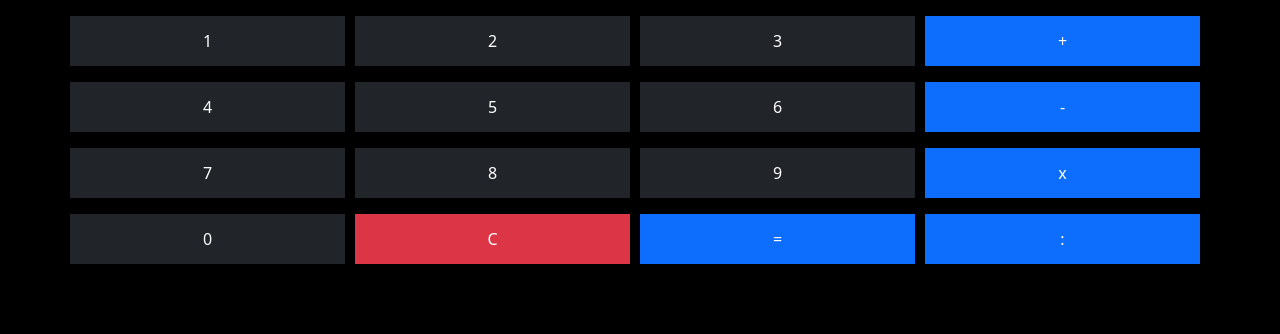
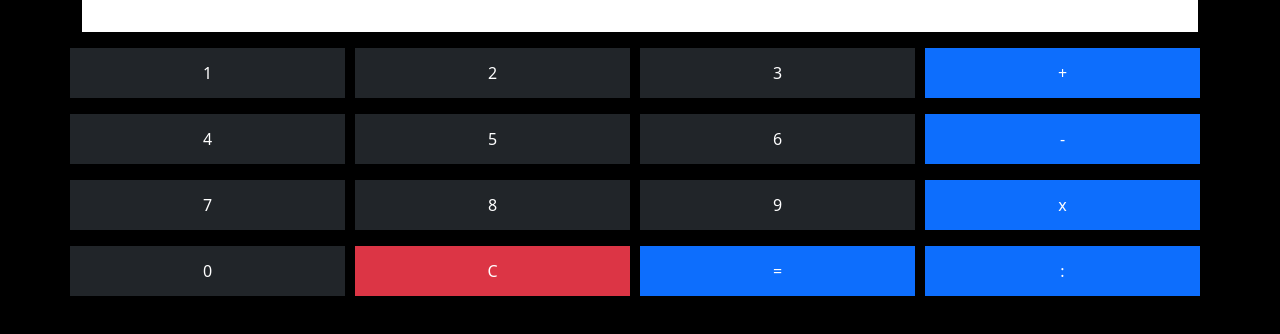
Before and after one commit to ZhafranBahij/calculator-app, a React (Create React App) app: page / in a window 1280 px wide. Shown: the top 334 px of the page. Built offline with nearby package versions, Linux system fonts and the light colour scheme.

Commit message:
Add some design

```diff
--- a/src/App.css
+++ b/src/App.css
@@ -1,3 +1,7 @@
+body {
+  background-color: black;
+}
+
 .col {
   height: 50px;
   display: flex;
@@ -6,6 +10,6 @@
   margin-right: 10px;
 }
 
-body {
-  background-color: black;
+.result {
+  height: 2em;
 }
--- a/src/App.js
+++ b/src/App.js
@@ -75,16 +75,13 @@ class Calculator extends react.Component {
         number += operations.charAt(i);
       }
     }
-    this.temp_number_group.push(parseInt(number));
-    console.log(this.temp_number_group);
-    let number1 = this.temp_number_group.pop();
-    let number2 = this.temp_number_group.pop();
-    let operation = this.temp_operator_group.pop();
-    number = this.some_operation(number1, number2, operation);
-    console.log(number);
-    console.log(`${number1} ${operation} ${number2} = ${number}`);
+
+    this.temp_number_group.push(parseInt(number)); //Menampung bilangan dalam bentuk ingeger ke array
+    let number1 = this.temp_number_group.pop(); //Memberikan nilai bilangan terakhir
+    let number2 = this.temp_number_group.pop(); //Memberikan nilai bilangan terakhir kedua
+    let operation = this.temp_operator_group.pop(); //Memberikan operator terakhir
+    number = this.some_operation(number1, number2, operation); // Melakukan operasi
     this.temp_caltext = number.toString();
-    console.log(this.temp_caltext);
     this.setState({ calculator_text: this.temp_caltext });
   }
 
@@ -106,7 +103,9 @@ class Calculator extends react.Component {
   render() {
     return (
       <div class="container d-grid gap-3 text-white">
-        <div class="visible">{this.state.calculator_text}</div>
+        <div class="result visible bg-white text-dark text-end ">
+          <h3>{this.state.calculator_text}</h3>
+        </div>
         <div class="row justify-content-between">
           <div
             class="col bg-dark text-white text-center"
```
